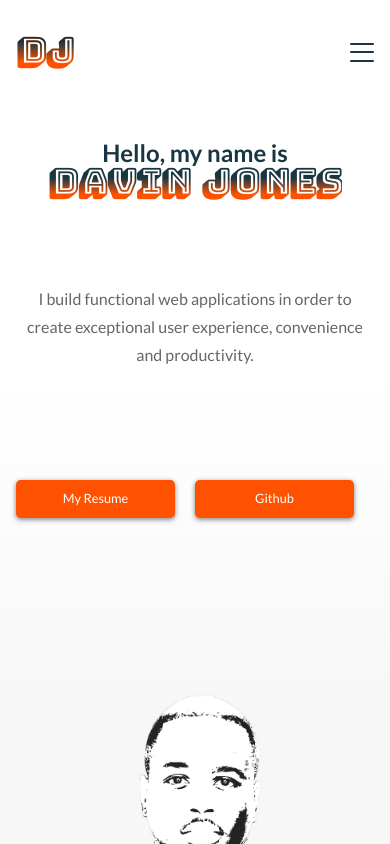
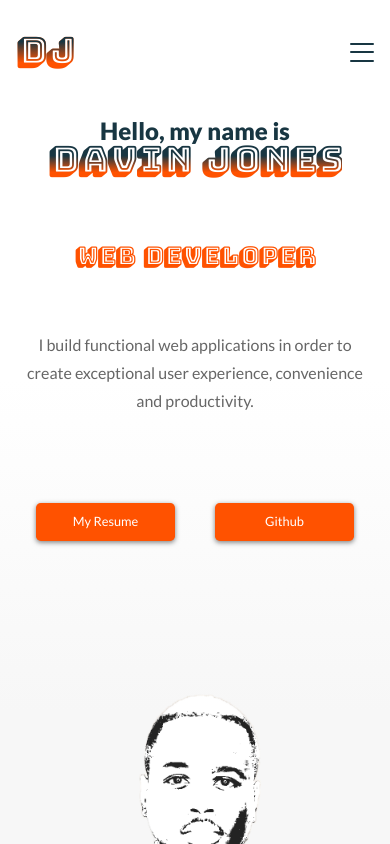
Before and after one commit to NovaSharx/Portfolio-Website, a React (Create React App) app: page / in a window 390 px wide. Shown: the top 844 px of the page. Built offline with nearby package versions, Linux system fonts and the light colour scheme; a web font is replaced by a local one.

Commit message:
Added role to hero section.

```diff
--- a/src/components/Home/HeroSection.tsx
+++ b/src/components/Home/HeroSection.tsx
@@ -29,11 +29,16 @@ const HeroSection: FC = (): ReactElement => {
             <div id='hero-section' className='main-section'>
 
                 <div id='hero-section-content'>
+
                     <h1 id='greeting'>Hello, my name is
                         <br />
                         <span id='name'>Davin Jones</span>
                     </h1>
+
+                    <h2 id='role'>Web Developer</h2>
+
                     <p id='intro'>I build functional web applications in order to create exceptional user experience, convenience and productivity.</p>
+
                     <div id='call-to-action'>
                         <a className='call-to-action-button' href='https://docs.google.com/document/d/1RcIVHV-dAAyiSzs0fhLJ5zLtfAZ-nw0VpKtgFeve2dU/edit?usp=sharing' target='_blank'>My Resume</a>
                         <a className='call-to-action-button' href='https://github.com/NovaSharx?tab=overview&from=2023-05-01&to=2023-05-17' target='_blank'>Github</a>
--- a/src/stylesheets/css/main.css
+++ b/src/stylesheets/css/main.css
@@ -471,7 +471,8 @@ p {
 #hero-section #hero-section-content #greeting {
   font-family: "Lato", "Trebuchet MS", Arial, sans-serif;
   line-height: 0.5;
-  font-size: 3rem;
+  font-size: 2.5rem;
+  font-weight: 800;
 }
 #hero-section #hero-section-content #greeting #name {
   font-family: "Bungee Shade";
@@ -481,6 +482,10 @@ p {
   background-clip: text;
   -webkit-text-fill-color: transparent;
 }
+#hero-section #hero-section-content #role {
+  font-size: 2.5rem;
+  color: #ff5200;
+}
 #hero-section #hero-section-content #intro {
   font-size: 1.5rem;
 }
@@ -489,7 +494,7 @@ p {
   padding: 3rem 0rem;
 }
 #hero-section #hero-section-content #call-to-action .call-to-action-button {
-  margin-right: 1.25rem;
+  margin-right: 2.5rem;
   width: 12.5rem;
   text-align: center;
   background-color: #ff5200;
@@ -700,6 +705,9 @@ p {
   #hero-section #hero-section-content #greeting {
     text-align: center;
   }
+  #hero-section #hero-section-content #role {
+    text-align: center;
+  }
   #hero-section #hero-section-content #intro {
     text-align: center;
   }
@@ -707,6 +715,7 @@ p {
     justify-content: center;
   }
   #hero-section #hero-section-content #call-to-action .call-to-action-button {
+    margin: 0rem 1.25rem;
     font-size: 1.8rem;
   }
 }
@@ -720,6 +729,9 @@ p {
   }
   #hero-section #hero-section-content #greeting #name {
     font-size: 3rem;
+  }
+  #hero-section #hero-section-content #role {
+    font-size: 2rem;
   }
   #hero-section #hero-section-content #intro {
     font-size: 1.2rem;
@@ -745,6 +757,9 @@ p {
   #hero-section #hero-section-content #greeting #name {
     line-height: normal;
     font-size: 2.2rem;
+  }
+  #hero-section #hero-section-content #role {
+    font-size: 1.5rem;
   }
   #hero-section #hero-section-content #intro {
     font-size: 1rem;
--- a/src/stylesheets/scss/section/_hero-section.scss
+++ b/src/stylesheets/scss/section/_hero-section.scss
@@ -15,7 +15,8 @@
         #greeting {
             font-family: $font-stack;
             line-height: 0.5;
-            font-size: 3rem;
+            font-size: 2.5rem;
+            font-weight: 800;
 
             #name {
                 font-family: 'Bungee Shade';
@@ -27,6 +28,11 @@
             }
         }
 
+        #role {
+            font-size: 2.5rem;
+            color: $secondary-color
+        }
+
         #intro {
             font-size: 1.5rem;
         }
@@ -36,7 +42,7 @@
             padding: 3rem 0rem;
 
             .call-to-action-button {
-                margin-right: 1.25rem;
+                margin-right: 2.5rem;
                 width: 12.5rem;
                 text-align: center;
                 @include set-bg-color($secondary-color);
@@ -151,6 +157,10 @@
                 text-align: center;
             }
 
+            #role {
+                text-align: center;
+            }
+
             #intro {
                 text-align: center;
             }
@@ -159,6 +169,7 @@
                 justify-content: center;
 
                 .call-to-action-button {
+                    margin: 0rem 1.25rem;
                     font-size: 1.8rem;
                 }
             }
@@ -203,6 +214,10 @@
                 }
             }
 
+            #role {
+                font-size: 2rem;
+            }
+
             #intro {
                 font-size: 1.2rem;
             }
@@ -242,6 +257,10 @@
                 }
             }
 
+            #role {
+                font-size: 1.5rem;
+            }
+
             #intro {
                 font-size: 1rem;
             }
```
Also changed, not shown: 1 other file (tests, documents, lock files or other folders).
